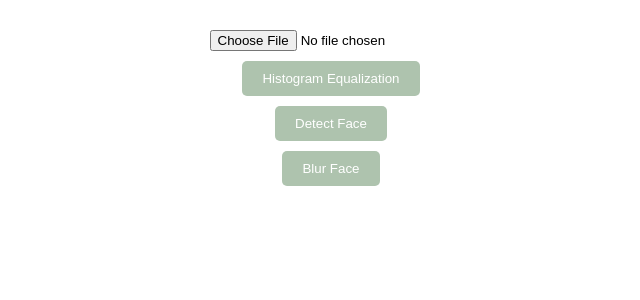
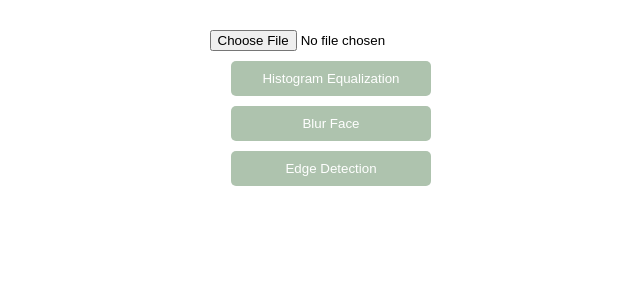
Before and after one commit to lthfaannisa/RAN-ImgProcessing, a Flask app: page / in a window 1280 px wide. Shown: the part 150-450 px from the top of the page, without its empty margins (304-944 px from the left). Run offline with Flask 3, Linux system fonts and the light colour scheme.

Commit message:
feat: add edge detection

```diff
--- a/main.py
+++ b/main.py
@@ -4,8 +4,8 @@ import os
 import matplotlib.pyplot as plt
 import cv2
 from histoEqual import calculate_histogram, save_histogram_image, equalize_image
-from faceDetect import detect_faces
 from blurFace import apply_face_blur
+from edgeDetect import detect_edges
 
 app = Flask(__name__)
 
@@ -20,7 +20,6 @@ def upload_file():
         filename = secure_filename(file.filename)
         file.save(os.path.join(app.config['UPLOAD'], filename))
         img_path = os.path.join(app.config['UPLOAD'], filename)
-        face_cascade = cv2.CascadeClassifier('static\haarcascade_frontalface_default.xml')
 
         if 'equalize' in request.form:  # Tombol "Histogram Equalization" ditekan
             # Menghitung histogram
@@ -46,17 +45,9 @@ def upload_file():
 
             return render_template('index.html', img=img_path, img2=equalized_image_path, histogram=hist_image_path, histogram2=hist_equalized_image_path)
 
-        elif 'detect_face' in request.form:  # Tombol "Detect Face" ditekan
-            # Deteksi wajah
-            img_with_faces, faces_detected = detect_faces(img_path, face_cascade)
+        elif 'blur_face' in request.form:  # Tombol "Blur Face" ditekan
+            face_cascade = cv2.CascadeClassifier('static\haarcascade_frontalface_default.xml')
 
-            # Menyimpan gambar hasil deteksi wajah ke folder "static/uploads"
-            face_detected_image_path = os.path.join('static', 'uploads', 'img-face-detected.jpg')
-            cv2.imwrite(face_detected_image_path, img_with_faces)
-
-            return render_template('index.html', img=img_path, img2=face_detected_image_path, faces_detected=faces_detected)
-
-        elif 'blur_face' in request.form:  # Tombol "Blur Face" ditekan
             # Efek blur wajah
             img_blurred = apply_face_blur(img_path, face_cascade)  # Menggunakan cascade classifier yang telah diinisialisasi
 
@@ -66,6 +57,15 @@ def upload_file():
 
             return render_template('index.html', img=img_path, img2=blurred_image_path)
 
+        elif 'detect_edges' in request.form:  # Tombol "Edge Detection" ditekan
+            edges = detect_edges(img_path)
+
+            # Menyimpan gambar hasil deteksi tepi ke folder "static/uploads"
+            edges_image_path = os.path.join('static', 'uploads', 'img-edges.jpg')
+            cv2.imwrite(edges_image_path, edges)
+
+            return render_template('index.html', img=img_path, img2=edges_image_path)
+
     return render_template('index.html')
 
 if __name__ == '__main__':
--- a/static/style.css
+++ b/static/style.css
@@ -34,6 +34,7 @@
 button[type="submit"] {
   background-color: #AEC3AE;
   color: #fff; /* Warna teks putih */
+  width: 200px;
   padding: 10px 20px;
   border: none;
   border-radius: 5px;
--- a/templates/index.html
+++ b/templates/index.html
@@ -25,13 +25,13 @@
                 <div>
                     <button type="submit" name="equalize" value="1" id="equalize-button">Histogram Equalization</button>
                 </div>
-                <!-- Tombol "Face Detection" -->
-                <div>
-                    <button type="submit" name="detect_face" value="1" id="detect-face-button">Detect Face</button>
-                </div>
                 <!-- Tombol "Face Blur" -->
                 <div>
                     <button type="submit" name="blur_face" value="1" id="blur-face-button">Blur Face</button>
+                </div>
+                <!-- Tombol "Edge Detection" -->
+                <div>
+                    <button type="submit" name="detect_edges" value="1" id="detect-edges-button">Edge Detection</button>
                 </div>
             </form>
         </div>
```
Also changed, not shown: edgeDetect.py (added, +7 -0 lines), faceDetect.py (deleted, +0 -14 lines).
